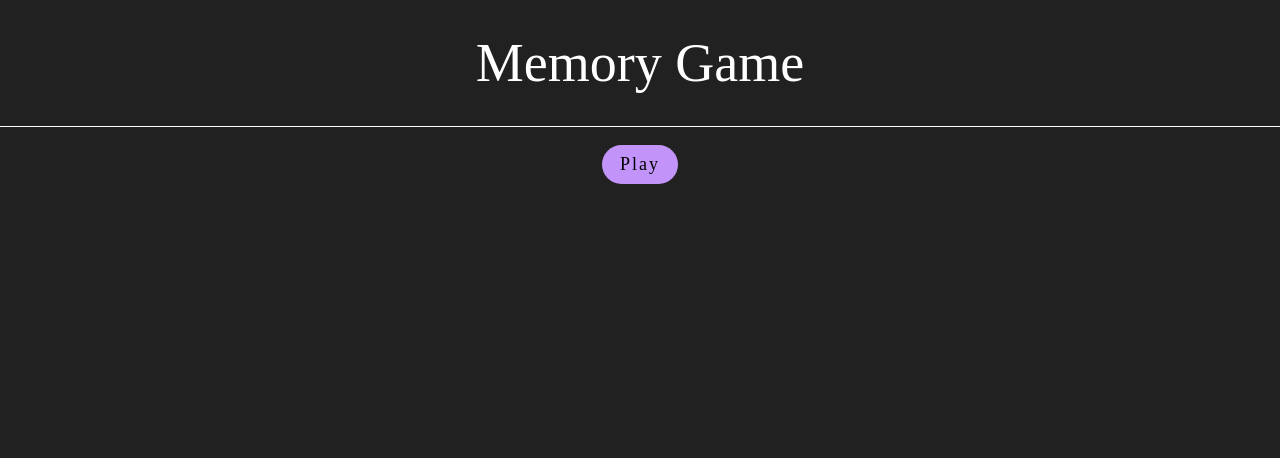
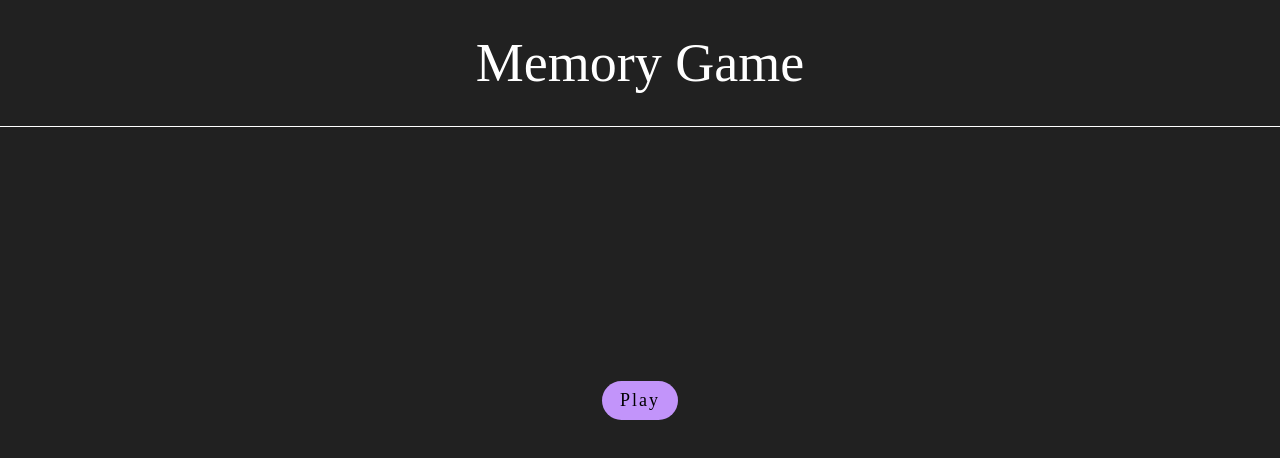
Before and after one commit to ViGoS12/Memory-game, a React (Create React App) app: page / in a window 1280 px wide. Shown: the top 458 px of the page. Built offline with nearby package versions, Linux system fonts and the light colour scheme.

Commit message:
Little fix

```diff
--- a/src/pages/Game.tsx
+++ b/src/pages/Game.tsx
@@ -9,7 +9,7 @@ import { restartGame } from '../redux/slices/gameSlice'
 import { RootState } from '../redux/store'
 import { useDispatch, useSelector } from 'react-redux'
 
-import { useCallback } from 'react'
+import { memo, useCallback } from 'react'
 import { Link } from 'react-router-dom'
 
 const Game: React.FC = () => {
@@ -39,4 +39,4 @@ const Game: React.FC = () => {
   )
 }
 
-export default Game
+export default memo(Game)
--- a/src/pages/Start.tsx
+++ b/src/pages/Start.tsx
@@ -6,9 +6,11 @@ const Start: React.FC = () => {
   return (
     <>
       <div className={styles.game}>
-        <Link to='/Game'>
-          <Button color='#c294fa'>Play</Button>
-        </Link>
+        <div className={styles.game__content}>
+          <Link to='/Game'>
+            <Button color='#c294fa'>Play</Button>
+          </Link>
+        </div>
       </div>
     </>
   )
--- a/src/pages/scss/Start.module.scss
+++ b/src/pages/scss/Start.module.scss
@@ -1,8 +1,14 @@
 @import '../../scss/variables.scss';
 
 .game {
-  padding: 1rem;
-  display: flex;
-  align-items: center;
-  justify-content: center;
+  &__content {
+    width: 100%;
+    height: 100%;
+    position: fixed;
+    top: 0;
+    left: 0;
+    display: flex;
+    align-items: center;
+    justify-content: center;
+  }
 }
```
